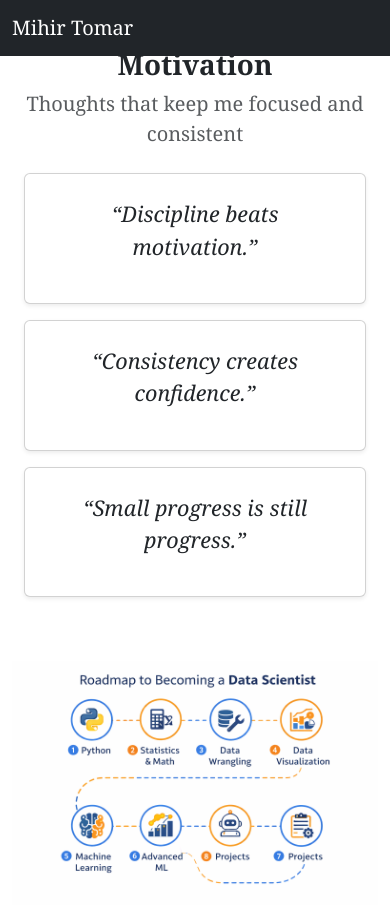
After one commit to mihirchaudhary3747/Mihir_flask, a Flask app: page /motivation in a window 390 px wide. The commit adds this page. Run offline with Flask 3, Linux system fonts and the light colour scheme.

Commit message:
added motivation web page with responsive bootstrap

```diff
--- a/app.py
+++ b/app.py
@@ -6,6 +6,12 @@ app = Flask(__name__)
 @app.route("/")
 def hello_world():
   return render_template('about.html')
+@app.route('/motivation')
+def mtv():
+  return render_template('motivation.html')
+@app.route("/resume")
+def resumepd():
+  return render_template('resume.hmtl')
 
 
 if __name__ == "__main__":
--- a/templates/base.html
+++ b/templates/base.html
@@ -13,10 +13,6 @@
 
   <div class="container">
     <a class="navbar-brand" href="/">Mihir Tomar</a>
-    <div>
-      <a class="btn btn-outline-light btn-sm me-2" href="/motivation">Motivation</a>
-      <a class="btn btn-outline-light btn-sm" href="/resume">Resume</a>
-    </div>
   </div>
 </nav>
 
--- /dev/null
+++ b/templates/motivation.html
@@ -0,0 +1,52 @@
+{% extends "base.html" %}
+{% block content %}
+
+<div class="container my-5">
+
+  <!-- PAGE HEADING -->
+  <div class="text-center mb-4">
+    <h1 class="fw-bold">Motivation</h1>
+    <p class="fs-5 text-muted">
+      Thoughts that keep me focused and consistent
+    </p>
+  </div>
+
+  <!-- QUOTES SECTION -->
+  <div class="row justify-content-center">
+
+    <div class="col-md-8">
+
+      <div class="card p-4 mb-3 shadow-sm">
+        <p class="fs-4 fst-italic text-center">
+          “Discipline beats motivation.”
+        </p>
+      </div>
+
+      <div class="card p-4 mb-3 shadow-sm">
+        <p class="fs-4 fst-italic text-center">
+          “Consistency creates confidence.”
+        </p>
+      </div>
+
+      <div class="card p-4 mb-3 shadow-sm">
+        <p class="fs-4 fst-italic text-center">
+          “Small progress is still progress.”
+        </p>
+      </div>
+
+    </div>
+
+  </div>
+
+</div>
+
+<!-- ROADMAP IMAGE SECTION -->
+<div class="container-fluid mt-5 px-0">
+  <img
+    src="{{ url_for('static', filename='data_science_roadmap.png') }}"
+    class="img-fluid roadmap-img"
+    alt="Data Scientist Roadmap"
+  >
+</div>
+
+{% endblock %}
```
Also changed, not shown: templates/index.html (deleted, +0 -20 lines), static/data_science_roadmap.png (added).
